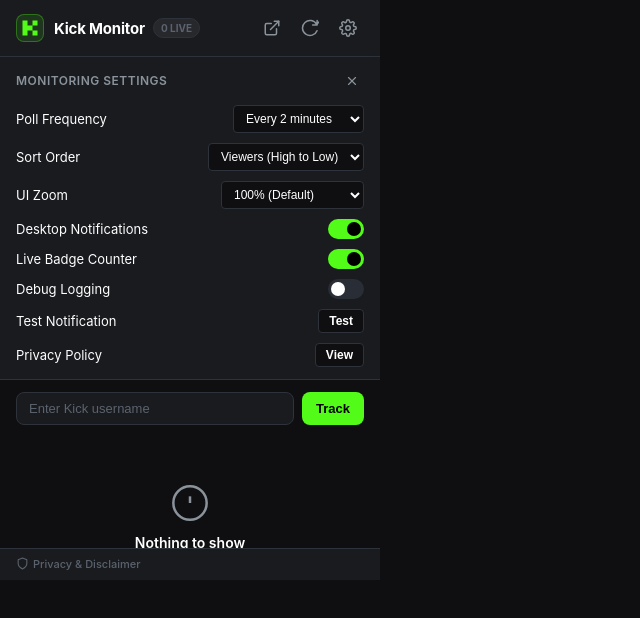
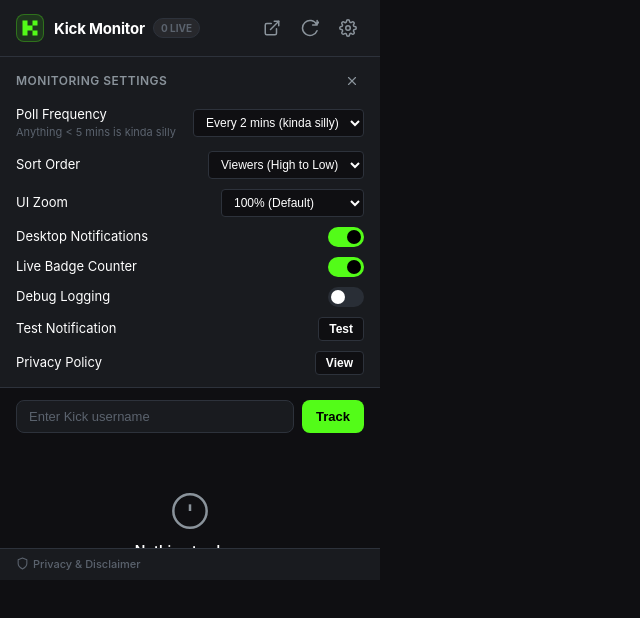
Before and after one commit to aaronburt/KickLiveMonitoring, a website with bundled scripts: page src/popup/index.html in a window 1280 px wide. Both pictures are taken after a click on the button 348 px from the left and 28 px from the top of the page. Shown: the whole page, without its empty margins (0-640 px from the left). Built offline with nearby package versions, Linux system fonts and the light colour scheme; some packages are replaced by stand-ins of ours; no server answers.

Commit message:
feat(settings): add hint that poll frequency under 5 mins is kinda silly

```diff
--- a/src/popup/index.html
+++ b/src/popup/index.html
@@ -66,10 +66,13 @@
       </div>
       <div class="settings-body">
         <div class="setting-row">
-          <label for="checkIntervalSelect" class="setting-label">Poll Frequency</label>
+          <div class="setting-label-group">
+            <label for="checkIntervalSelect" class="setting-label">Poll Frequency</label>
+            <span class="setting-hint">Anything &lt; 5 mins is kinda silly</span>
+          </div>
           <select id="checkIntervalSelect" class="select-input">
-            <option value="1">Every 1 minute</option>
-            <option value="2">Every 2 minutes</option>
+            <option value="1">Every 1 min (kinda silly)</option>
+            <option value="2">Every 2 mins (kinda silly)</option>
             <option value="5">Every 5 minutes</option>
             <option value="10">Every 10 minutes</option>
             <option value="15">Every 15 minutes</option>
--- a/src/popup/popup.css
+++ b/src/popup/popup.css
@@ -222,9 +222,20 @@ body.popout-mode .app-container {
   justify-content: space-between;
 }
 
+.setting-label-group {
+  display: flex;
+  flex-direction: column;
+  gap: 2px;
+}
+
 .setting-label {
   font-size: 13px;
   color: var(--text-primary);
+}
+
+.setting-hint {
+  font-size: 11px;
+  color: var(--text-muted);
 }
 
 .select-input {
```
